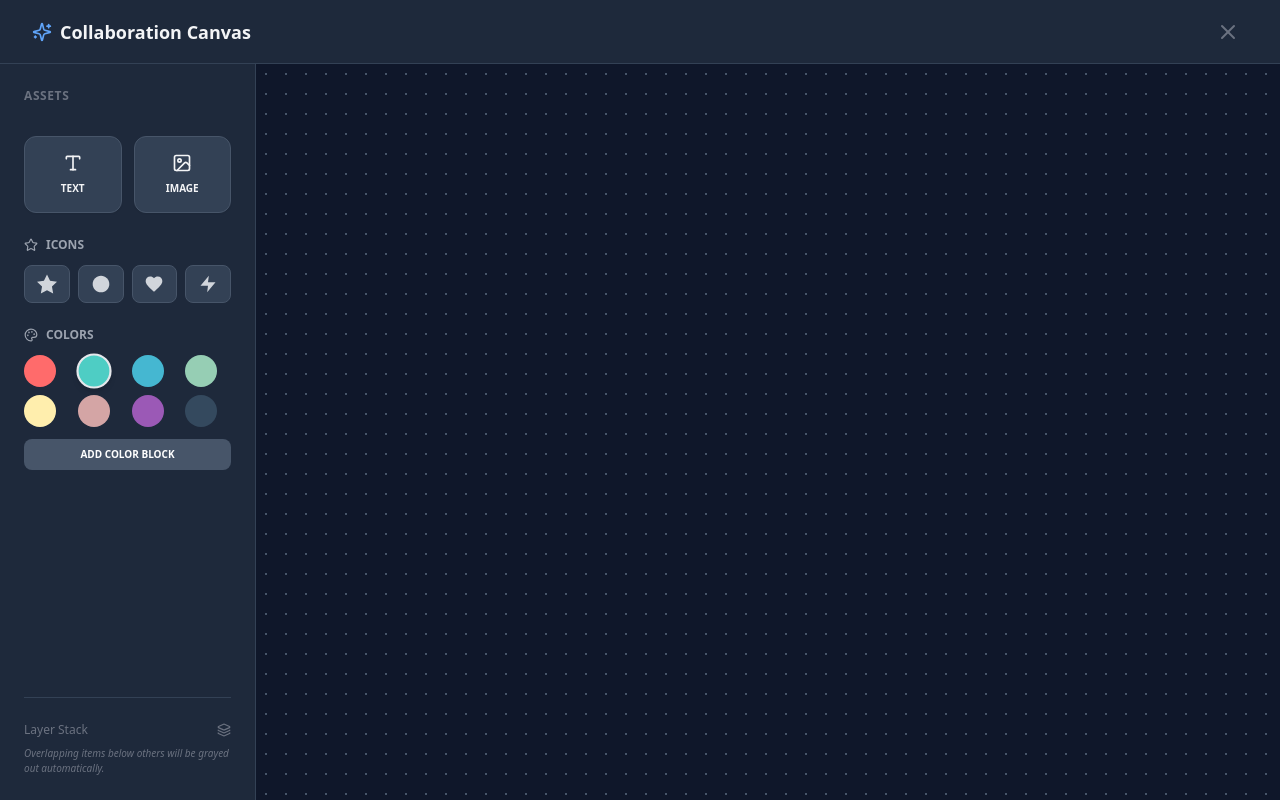
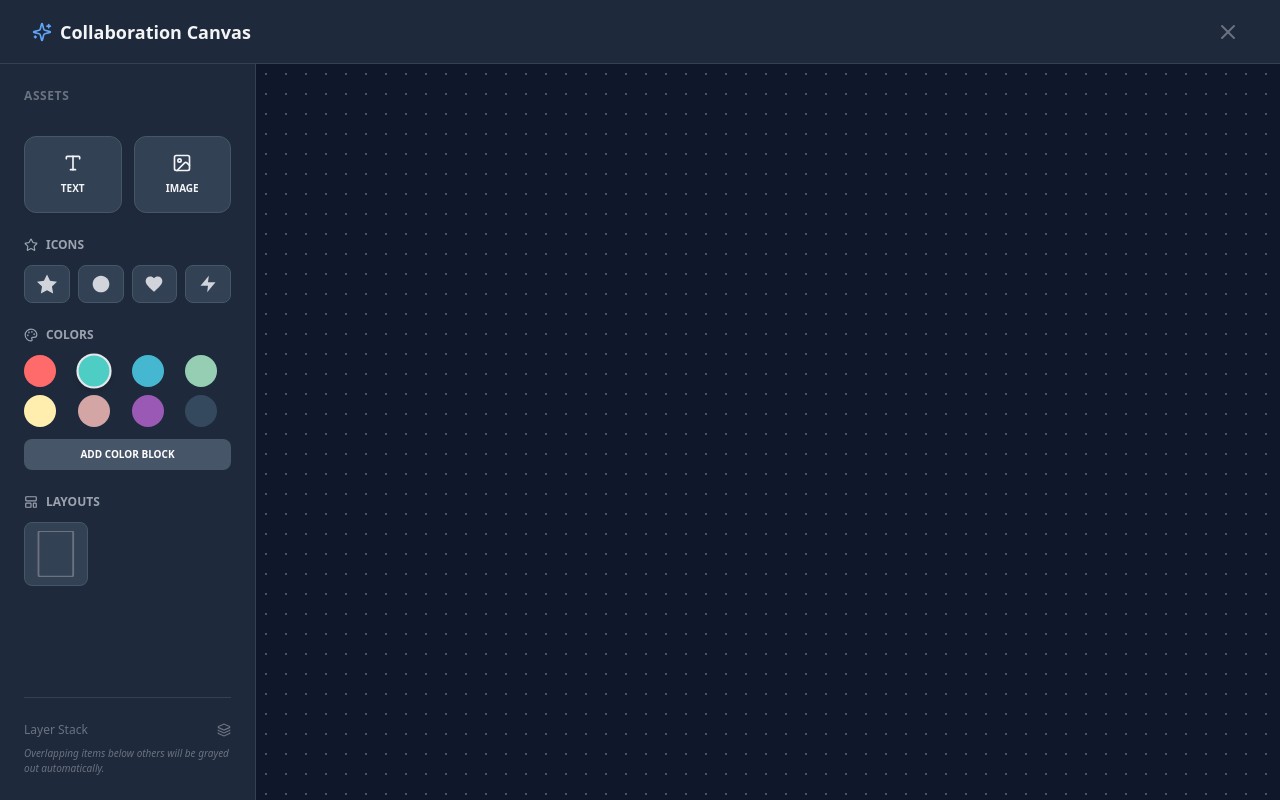
Before and after one commit to snighut/collaboration-app, a Next.js app: page / in a window 1280 px wide. Both pictures are taken after a click on the button "Launch Collaboration Tool". Shown: the part 7363-8163 px from the top of the page. Built offline with nearby package versions, Linux system fonts and the light colour scheme.

Commit message:
code: adding layout components

```diff
--- a/components/CanvasTool.tsx
+++ b/components/CanvasTool.tsx
@@ -2,7 +2,7 @@
 import React, { useState, useRef, useCallback } from 'react';
 import { AssetType, CanvasObject } from '../types';
 import { COLORS, SVG_ASSETS } from '../constants';
-import { Type, Image, Star, Palette, Trash2, Layers } from 'lucide-react';
+import { Type, Image, Star, Palette, Trash2, Layers, LayoutTemplate } from 'lucide-react';
 import DraggableObject from './DraggableObject';
 
 const CanvasTool: React.FC = () => {
@@ -117,6 +117,66 @@ const CanvasTool: React.FC = () => {
           </button>
         </div>
 
+        <div>
+          <h4 className="text-xs font-bold text-gray-500 dark:text-gray-400 mb-3 flex items-center gap-2">
+            <LayoutTemplate size={14} /> LAYOUTS
+          </h4>
+          <div className="grid grid-cols-3 gap-2">
+            <button
+              onClick={() => {
+                if (!canvasRef.current) return;
+
+                // Get canvas dimensions
+                const canvasRect = canvasRef.current.getBoundingClientRect();
+                const canvasHeight = canvasRect.height;
+                const canvasWidth = canvasRect.width;
+
+                // Calculate dimensions for 80% vertical height with 8.5:11 aspect ratio
+                const height = canvasHeight * 0.8;
+                const width = height * (8.5 / 11);
+
+                // Center the layout
+                const x = (canvasWidth - width) / 2;
+                const y = (canvasHeight - height) / 2;
+
+                // Add a single page layout (8.5 x 11 rectangle)
+                const id = Math.random().toString(36).substr(2, 9);
+                const pageObj: CanvasObject = {
+                  id,
+                  type: 'color',
+                  x,
+                  y,
+                  width,
+                  height,
+                  content: '',
+                  color: 'transparent',
+                  borderColor: '#3B82F6',
+                  borderWidth: 3,
+                  zIndex: objects.length + 1,
+                };
+                setObjects([...objects, pageObj]);
+                setActiveId(id);
+              }}
+              className="flex items-center justify-center p-2 bg-white dark:bg-slate-700 border border-gray-200 dark:border-slate-600 rounded-lg hover:bg-gray-50 dark:hover:bg-slate-600 transition-all"
+              title="Single Page (8.5x11)"
+            >
+              <svg width="50" height="50" viewBox="0 0 50 50" className="w-full h-full">
+                <rect
+                  x="6"
+                  y="0"
+                  width="38"
+                  height="50"
+                  fill="none"
+                  stroke="currentColor"
+                  strokeWidth="2"
+                  className="text-gray-400 dark:text-gray-500"
+                  rx="2"
+                />
+              </svg>
+            </button>
+          </div>
+        </div>
+
         <div className="mt-auto pt-6 border-t border-gray-200 dark:border-slate-700">
           <div className="flex items-center justify-between mb-2">
              <span className="text-xs text-gray-400 dark:text-gray-500">Layer Stack</span>
--- a/components/DraggableObject.tsx
+++ b/components/DraggableObject.tsx
@@ -18,8 +18,13 @@ const DraggableObject: React.FC<DraggableObjectProps> = ({
   const [dragOffset, setDragOffset] = useState({ x: 0, y: 0 });
   const touchHoldTimer = useRef<NodeJS.Timeout | null>(null);
   const [isHolding, setIsHolding] = useState(false);
+  const [isEditingText, setIsEditingText] = useState(false);
 
   const handleMouseDown = (e: React.MouseEvent) => {
+    if (obj.type === 'text' && isEditingText) {
+      // Allow text interaction when in edit mode
+      return;
+    }
     e.stopPropagation();
     onSelect();
     setIsDragging(true);
@@ -29,7 +34,19 @@ const DraggableObject: React.FC<DraggableObjectProps> = ({
     });
   };
 
+  const handleDoubleClick = (e: React.MouseEvent) => {
+    if (obj.type === 'text') {
+      e.stopPropagation();
+      setIsEditingText(true);
+      onSelect();
+    }
+  };
+
   const handleTouchStart = (e: React.TouchEvent) => {
+    if (obj.type === 'text' && isEditingText) {
+      // Allow text interaction when in edit mode
+      return;
+    }
     e.stopPropagation();
     const touch = e.touches[0];
     onSelect();
@@ -116,14 +133,22 @@ const DraggableObject: React.FC<DraggableObjectProps> = ({
   const renderContent = () => {
     switch (obj.type) {
       case 'text':
-        return (
+        return isEditingText ? (
           <textarea
-            className="w-full h-full bg-transparent p-2 resize-none outline-none font-medium text-gray-800"
+            className="w-full h-full bg-transparent p-2 resize-none outline-none font-medium text-gray-800 dark:text-gray-100"
             value={obj.content}
             onChange={(e) => onUpdate({ content: e.target.value })}
-            onMouseDown={(e) => e.stopPropagation()}
+            onBlur={() => setIsEditingText(false)}
+            autoFocus
             style={{ color: obj.color }}
           />
+        ) : (
+          <div
+            className="w-full h-full p-2 font-medium text-gray-800 dark:text-gray-100 whitespace-pre-wrap break-words"
+            style={{ color: obj.color }}
+          >
+            {obj.content || 'Double-click to edit'}
+          </div>
         );
       case 'image':
         return <img src={obj.content} alt="Asset" className="w-full h-full object-cover rounded-lg pointer-events-none" />;
@@ -134,7 +159,15 @@ const DraggableObject: React.FC<DraggableObjectProps> = ({
           </svg>
         );
       case 'color':
-        return <div className="w-full h-full rounded-lg" style={{ backgroundColor: obj.color }} />;
+        return (
+          <div
+            className="w-full h-full rounded-lg"
+            style={{
+              backgroundColor: obj.color,
+              border: obj.borderColor && obj.borderWidth ? `${obj.borderWidth}px solid ${obj.borderColor}` : 'none'
+            }}
+          />
+        );
       default:
         return null;
     }
@@ -154,6 +187,7 @@ const DraggableObject: React.FC<DraggableObjectProps> = ({
       }}
       onMouseDown={handleMouseDown}
       onTouchStart={handleTouchStart}
+      onDoubleClick={handleDoubleClick}
     >
       {renderContent()}
 
--- a/types.ts
+++ b/types.ts
@@ -20,6 +20,8 @@ export interface CanvasObject {
   content: string; // text, url, or svg path
   color?: string;
   zIndex: number;
+  borderColor?: string;
+  borderWidth?: number;
 }
 
 export interface YearRange {
```
